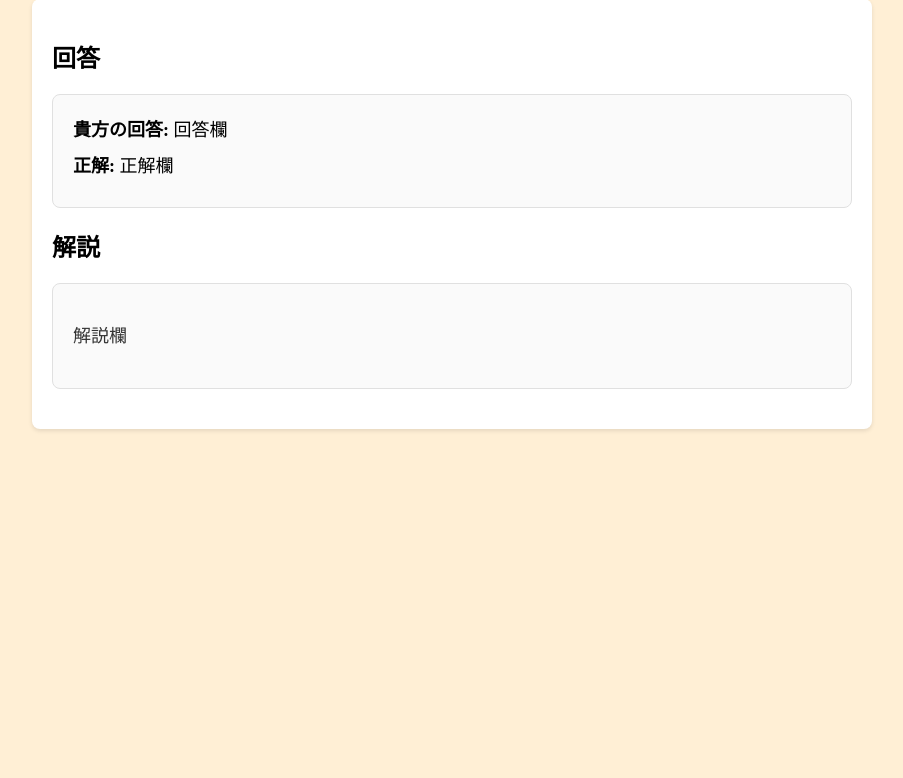
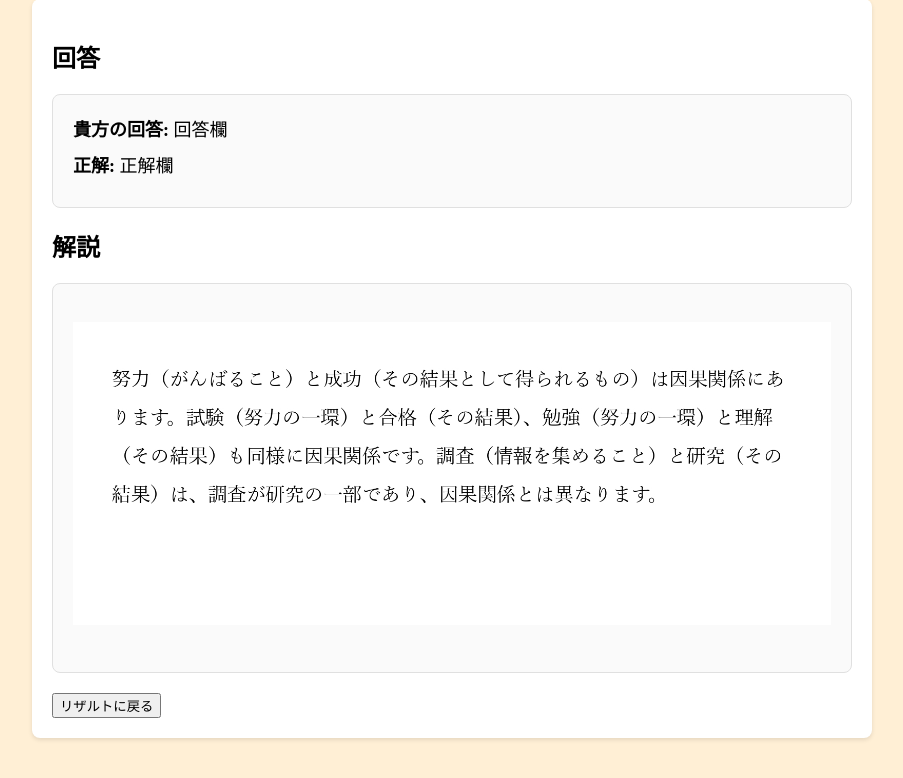
Before and after one commit to aoryui/Creative7, a PHP site: page /kaitoukaisetu.php in a window 1280 px wide. Shown: the part 158-936 px from the top of the page, without its empty margins (188-1091 px from the left). Before the commit the page ends 589 px from the top, so only its background shows below. Run offline with PHP 8.4, Linux system fonts and the light colour scheme.

Commit message:
kaitoukaisetu.php画像貼り付けテスト

```diff
--- a/css/kaitoukaisetu.css
+++ b/css/kaitoukaisetu.css
@@ -32,4 +32,5 @@ body {
     font-size: 18px;
     color: #333;
     line-height: 1.6;
+
 }
--- a/frontend/kaitoukaisetu.php
+++ b/frontend/kaitoukaisetu.php
@@ -25,8 +25,13 @@ require_once __DIR__ . '/header.php';
             </section>
             <h2>解説</h2>
             <section class="kaiseturan">
-                <p id="kaisetu">解説欄</p>
+                <p id="kaisetu">
+                <img src="../image/解説/1_1_1.jpg" alt="解説画像" width="100%" height="50%">
+                </p>
             </section>
+            <div class="button-container">
+                    <input type="button" onclick="location.href='./result.php'" value="リザルトに戻る">
+                </div>
         </main>
         </div>
     </body>
```
